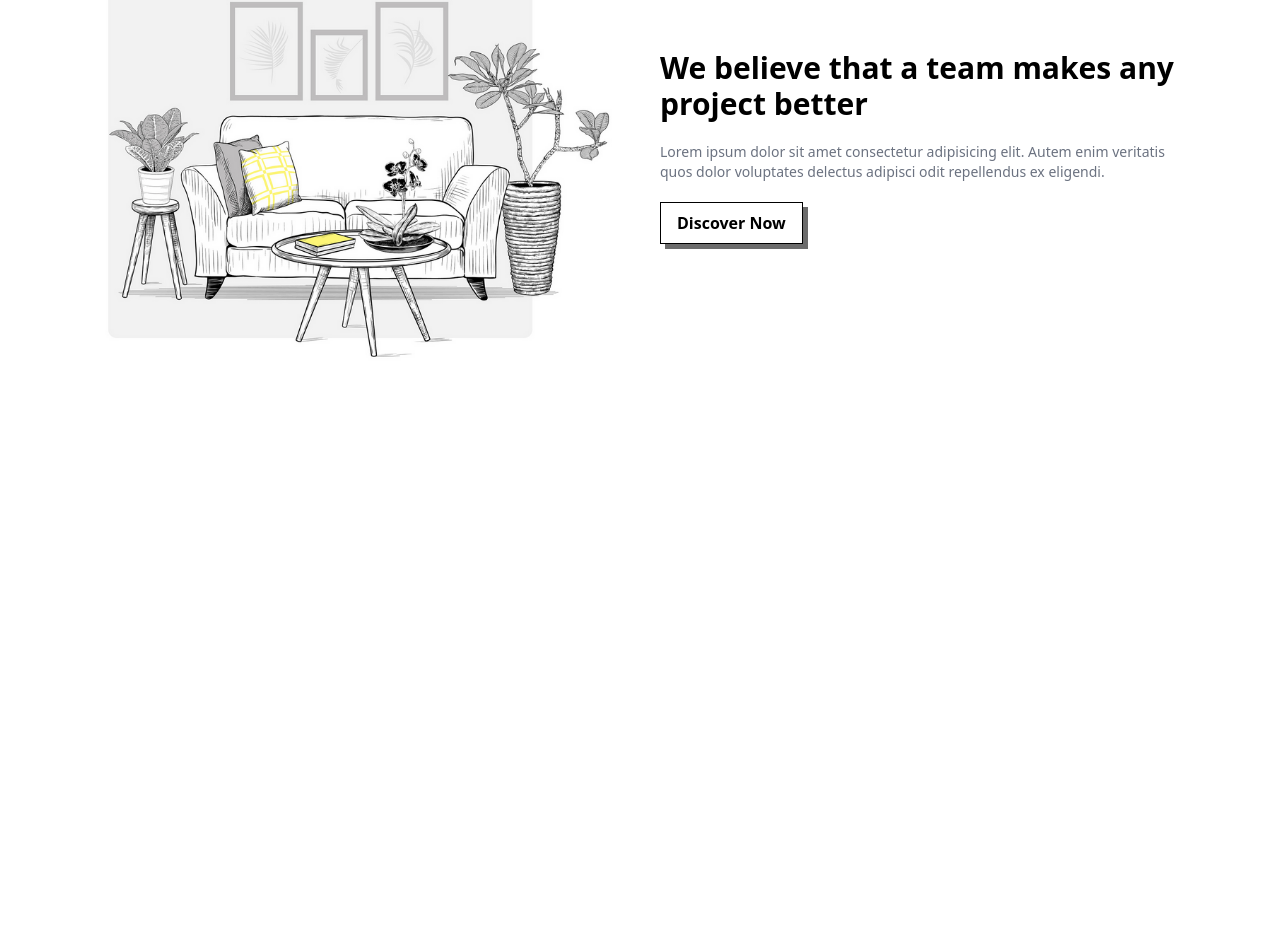
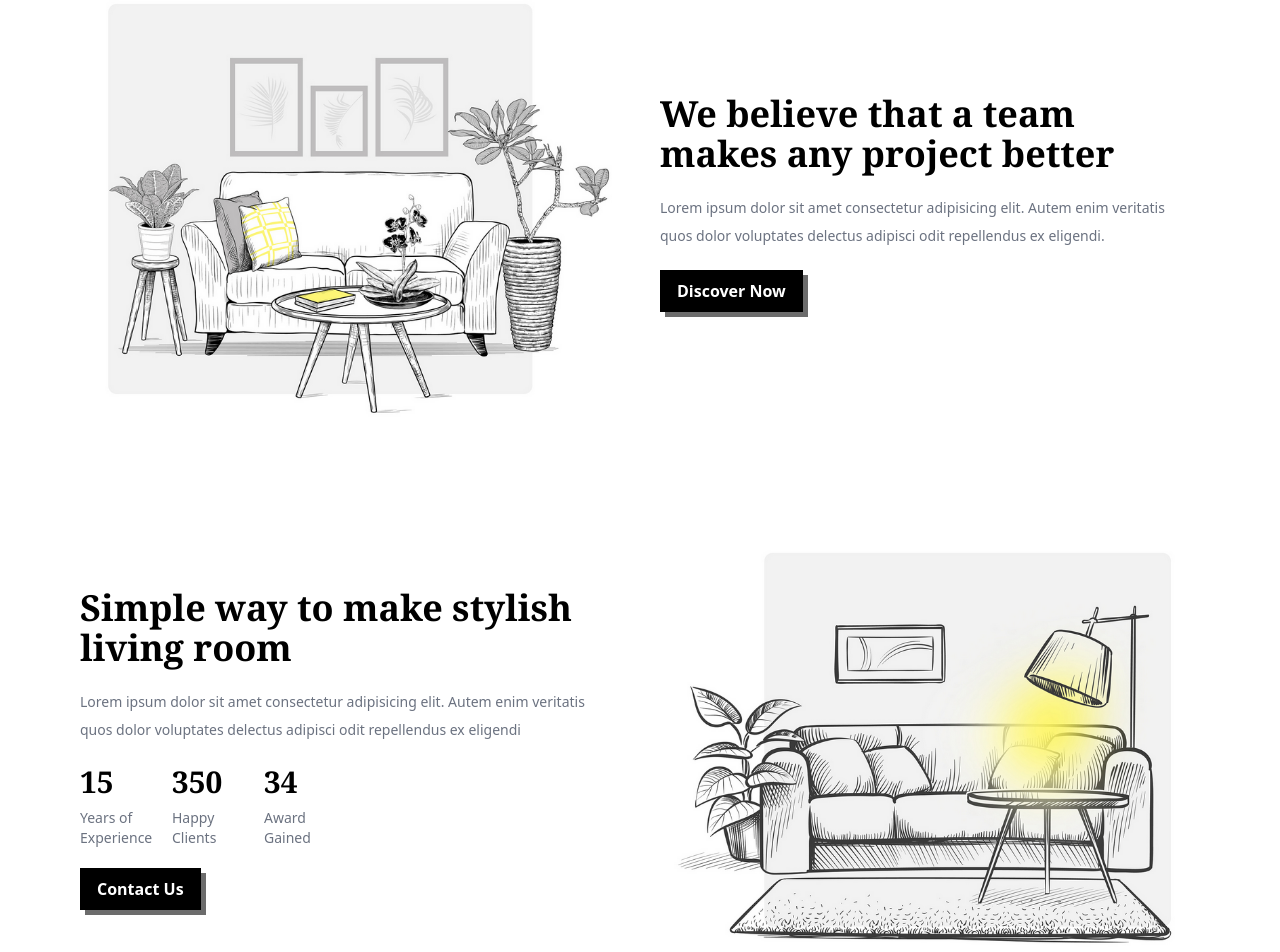
Before and after one commit to ayubxon1775/interior-tcj, a React (Vite) app in the folder my-project/: page / in a window 1280 px wide. Shown: the part 1277-2229 px from the top of the page. Before the commit the page ends 1644 px from the top, so only its background shows below. Built offline with nearby package versions, Linux system fonts and the light colour scheme.

Commit message:
banner2 section

```diff
--- a/my-project/src/App.jsx
+++ b/my-project/src/App.jsx
@@ -4,6 +4,7 @@ import Hero from './components/Hero/Hero'
 import Brands from './components/Brands/Brands'
 import Services from './components/Services/Services'
 import Banner from './components/Banner/Banner'
+import Banner2 from './components/Banner/Banner2'
 
 const App = () => {
   return (
@@ -13,6 +14,7 @@ const App = () => {
       <Brands/>
       <Services/>
       <Banner/>
+      <Banner2/>
     </main>
   )
 }
--- a/my-project/src/components/Banner/Banner.jsx
+++ b/my-project/src/components/Banner/Banner.jsx
@@ -4,7 +4,7 @@ import Banner1 from '../../assets/banner.png';
 const Banner = () => {
   return (
     <>
-    <div className='container'>
+    <div className='container py-14'>
       <div className="grid grid-cols-1 md:grid-cols-2 gap-10">
         {/* image section */}
         <div className='flex flex-col justify-center items-center'>
@@ -12,10 +12,10 @@ const Banner = () => {
         </div>
         {/* text section */}
         <div className='space-y-5 flex justify-center flex-col'>
-          <h1 className='text-3xl font-bold '>We believe that a team makes any project better</h1>
-          <p className='text-gray-500 text-sm'>Lorem ipsum dolor sit amet consectetur adipisicing elit. Autem enim veritatis quos dolor voluptates delectus adipisci odit repellendus ex eligendi.</p>
+          <h1 className='text-4xl font-bold font-serif'>We believe that a team makes any project better</h1>
+          <p className='text-gray-500 text-sm leading-7'>Lorem ipsum dolor sit amet consectetur adipisicing elit. Autem enim veritatis quos dolor voluptates delectus adipisci odit repellendus ex eligendi.</p>
           <div>
-          <button className='primary-btn'>Discover Now</button>
+          <button className='primary-btn bg-black text-white shadow-[5px_5px_0px_0px_#6c6c6c]'>Discover Now</button>
           </div>
         </div>
       </div>
--- /dev/null
+++ b/my-project/src/components/Banner/Banner2.jsx
@@ -0,0 +1,44 @@
+import React from 'react';
+import Banner1 from '../../assets/banner2.png';
+
+const Banner2 = () => {
+  return (
+    <>
+    <div className='container py-14'>
+      <div className="grid grid-cols-1 md:grid-cols-2 gap-10">
+
+        {/* text section */}
+        <div className='space-y-5 flex justify-center flex-col'>
+          <h1 className='text-4xl font-bold font-serif'>Simple way to make stylish living room</h1>
+          <p className='text-gray-500 text-sm leading-7'>Lorem ipsum dolor sit amet consectetur adipisicing elit. Autem enim veritatis quos dolor voluptates delectus adipisci odit repellendus ex eligendi {' '}
+          </p>
+          <div  className='flex gap-3'>
+        <div className='max-w-[80px] space-y-2'>
+          <p className='text-3xl font-bold font-serif'>15</p>
+          <p className='text-gray-500 text-sm'>Years of Experience</p>
+        </div>
+        <div className='max-w-[80px] space-y-2'>
+          <p className='text-3xl font-bold font-serif'>350</p>
+          <p className='text-gray-500 text-sm'>Happy Clients</p>
+        </div>
+        <div className='max-w-[80px] space-y-2'>
+          <p className='text-3xl font-bold font-serif'>34</p>
+          <p className='text-gray-500 text-sm'>Award Gained</p>
+        </div>
+          </div>
+          <div>
+          <button className='primary-btn bg-black text-white  shadow-[5px_5px_0px_0px_#6c6c6c]'> Contact Us</button>
+          </div>
+        </div>
+         {/* image section */}
+         <div className='flex flex-col justify-center items-center'>
+          <img src={Banner1} alt="" className='w-[95%] md:w-full mx-auto'/>
+        </div>
+      </div>
+    </div>
+    </>
+
+  )
+}
+
+export default Banner2
```
